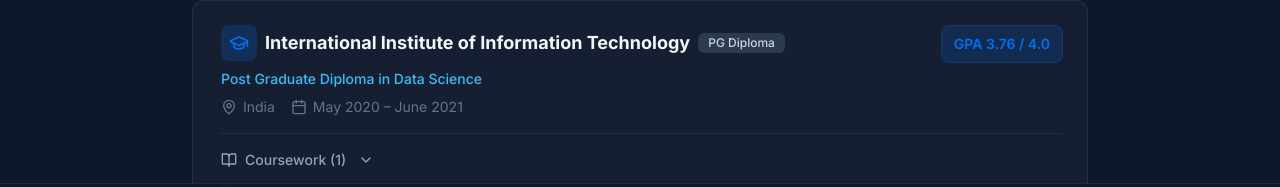
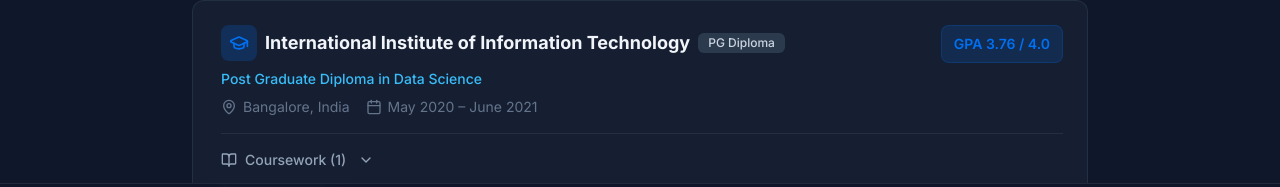
Before and after one commit to utki007/utki007.github.io, a React (Vite) app: page /#/education in a window 1280 px wide. Shown: the part 484-671 px from the top of the page. Built offline with nearby package versions, Linux system fonts and the light colour scheme.

Commit message:
Add school logos and update education data

```diff
--- a/src/data/index.js
+++ b/src/data/index.js
@@ -137,6 +137,7 @@
   {
     id: 'nu',
     school: 'Northwestern University',
+    logoUrl: '/logos/northwestern.png',
     location: 'Evanston, Illinois',
     period: 'September 2025 – December 2026',
     degree: 'Master of Science in Artificial Intelligence',
@@ -148,7 +149,8 @@
   {
     id: 'iiit',
     school: 'International Institute of Information Technology',
-    location: 'India',
+    logoUrl: '/logos/iiitb.png',
+    location: 'Bangalore, India',
     period: 'May 2020 – June 2021',
     degree: 'Post Graduate Diploma in Data Science',
     gpa: '3.76 / 4.0',
@@ -159,6 +161,7 @@
   {
     id: 'vit',
     school: 'Vellore Institute of Technology',
+    logoUrl: '/logos/vit.png',
     location: 'Vellore, India',
     period: 'June 2015 – May 2019',
     degree: 'Bachelor of Technology in Information Technology',
```
Also changed, not shown: public/logos/README.md, public/logos/iiitb.png (added), public/logos/vit.png (added).
